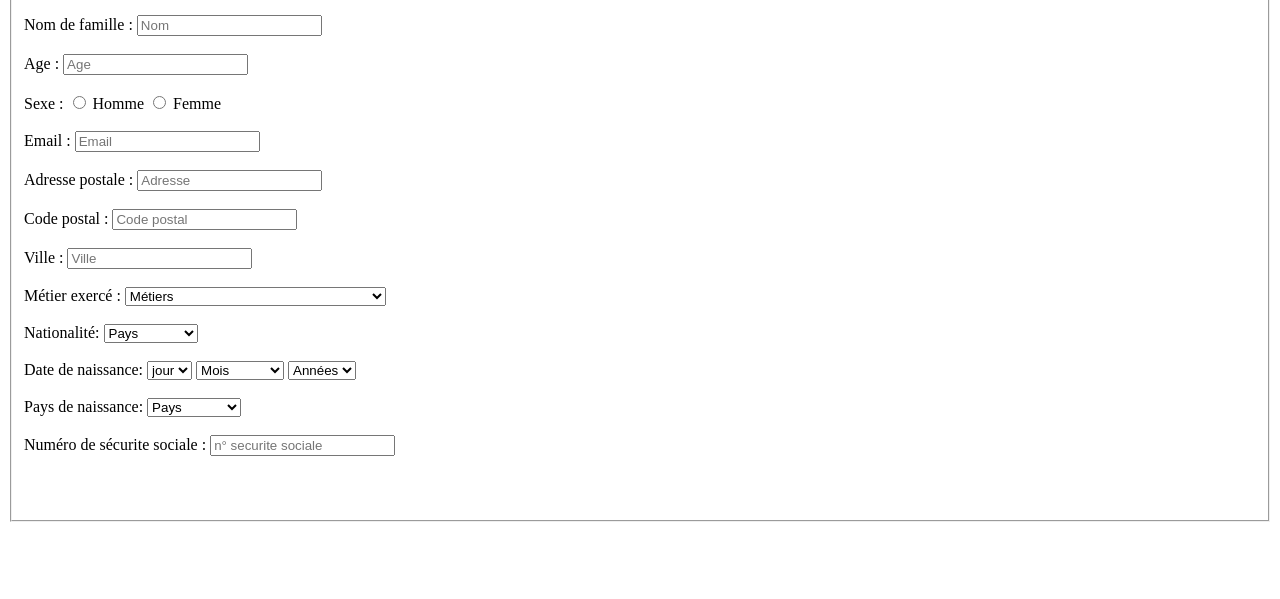
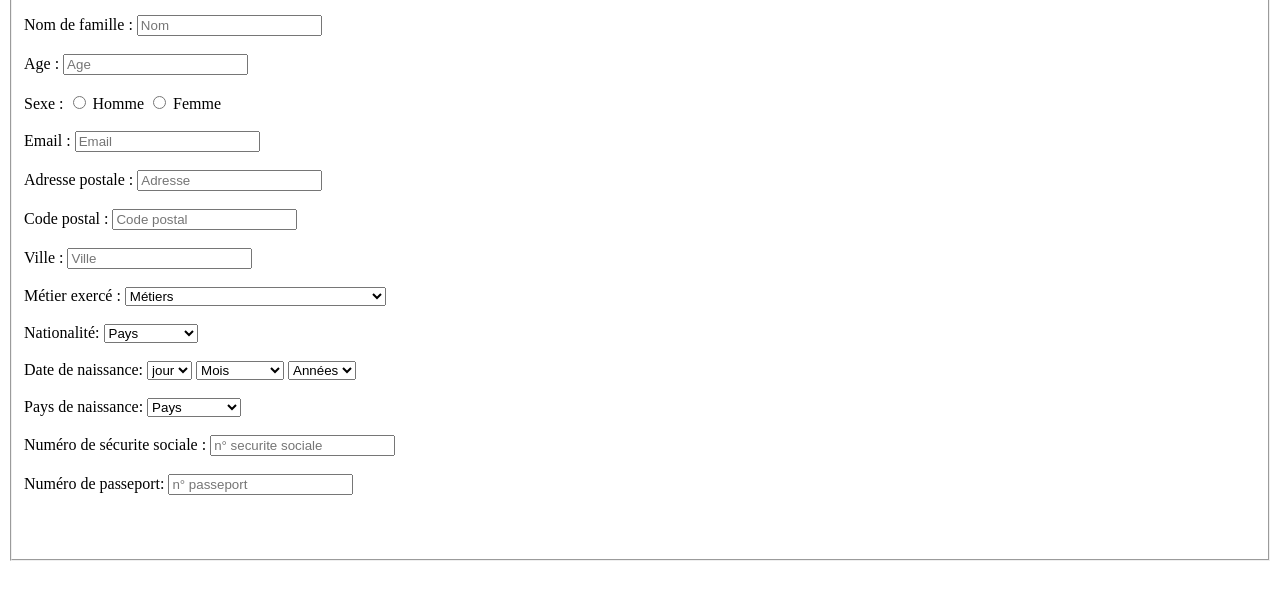
Before and after one commit to pirate62/formulaire-HTML, a plain HTML site: page index.html in a window 1280 px wide. Shown: the part 119-718 px from the top of the page. Drawn offline with Linux system fonts and the light colour scheme.

Commit message:
Docs: edit form passport number

```diff
--- a/index.html
+++ b/index.html
@@ -238,6 +238,9 @@
         <label for="numerosecuritesociale">Numéro de sécurite sociale :</label>
         <input type="number" id="numerosecuritesociale" name="numerosecuritesociale" placeholder="n° securite sociale" required><br><br>
 
+        <label for="numeropasseport">Numéro de passeport:</label>
+        <input type="number" id="numeropasseport" name="numeropasseport" placeholder="n° passeport" required><br><br>
+
 <br><br>
 </body>
 </html>
```
